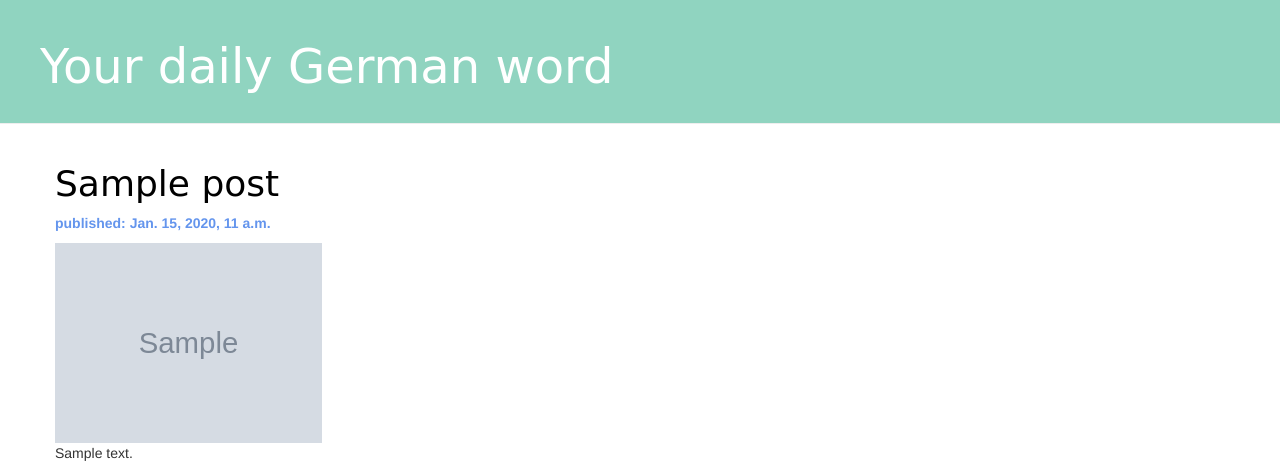
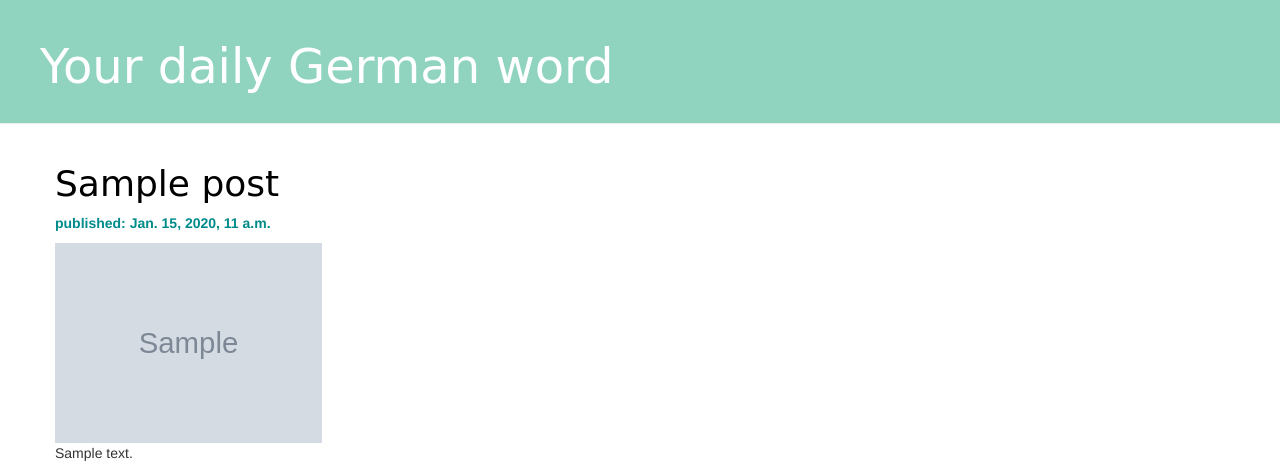
Before and after one commit to LauraPepper/my-first-blog, a Django app: template blog/templates/blog/post_list.html in a window 1280 px wide. Shown: the top 473 px of the page. Run offline with Django 3.2, Linux system fonts and the light colour scheme; the template is opened without the code that fills it: values that come from a table or form of the project are taken from there, others are empty; tables that the repository leaves empty hold one stand-in row (values such as "Sample post"); grey boxes marked "Sample" are stand-in pictures; some libraries are stand-ins or nearby versions; some web fonts are replaced.

Commit message:
Change colour test

```diff
--- a/blog/static/css/blog.css
+++ b/blog/static/css/blog.css
@@ -19,7 +19,7 @@ h1, h2, h3, h4 {
 }
 
 .date {
-    color: #6495ED;
+    color: #008B8B;
 }
 
 .save {
```
